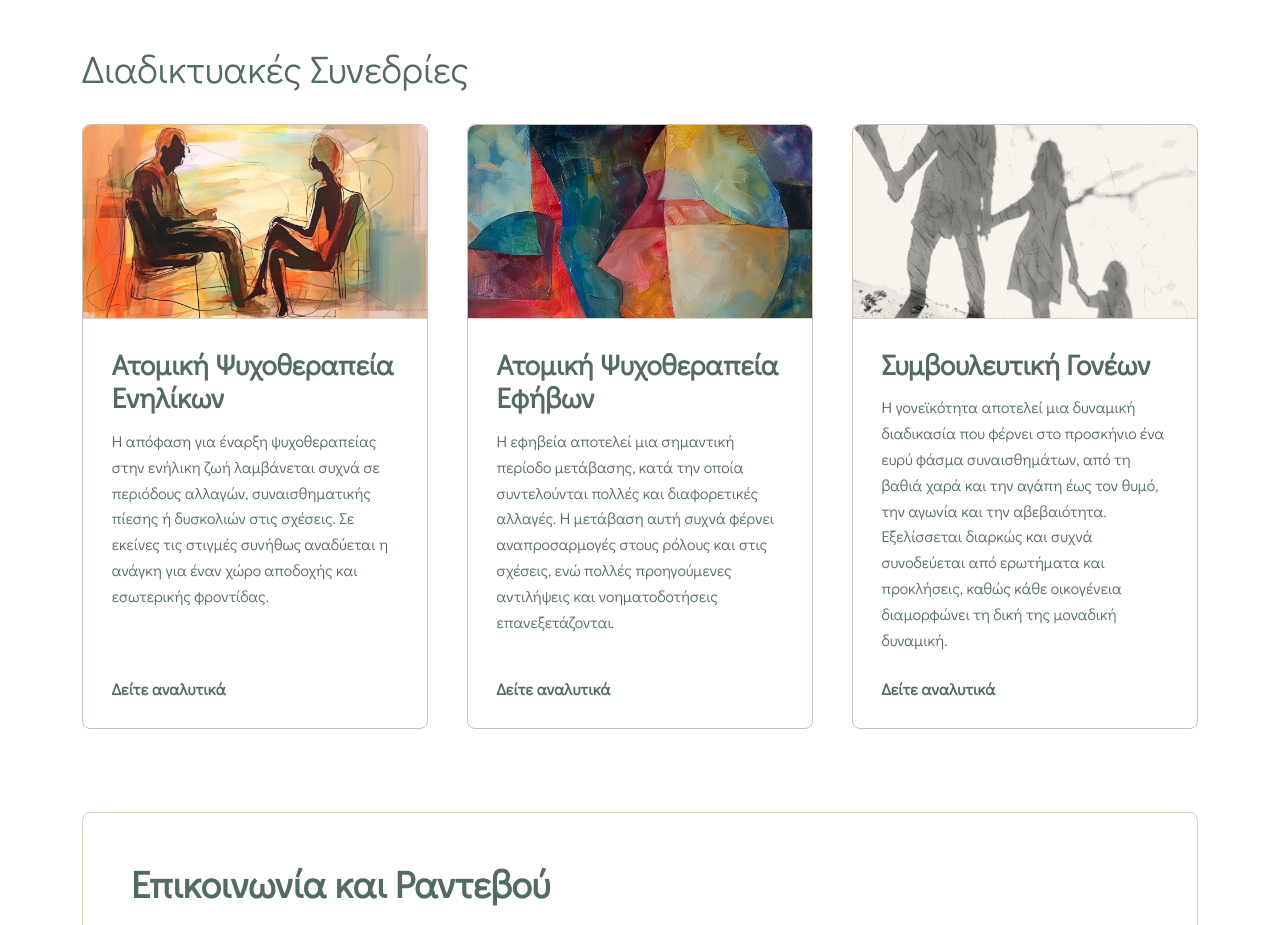
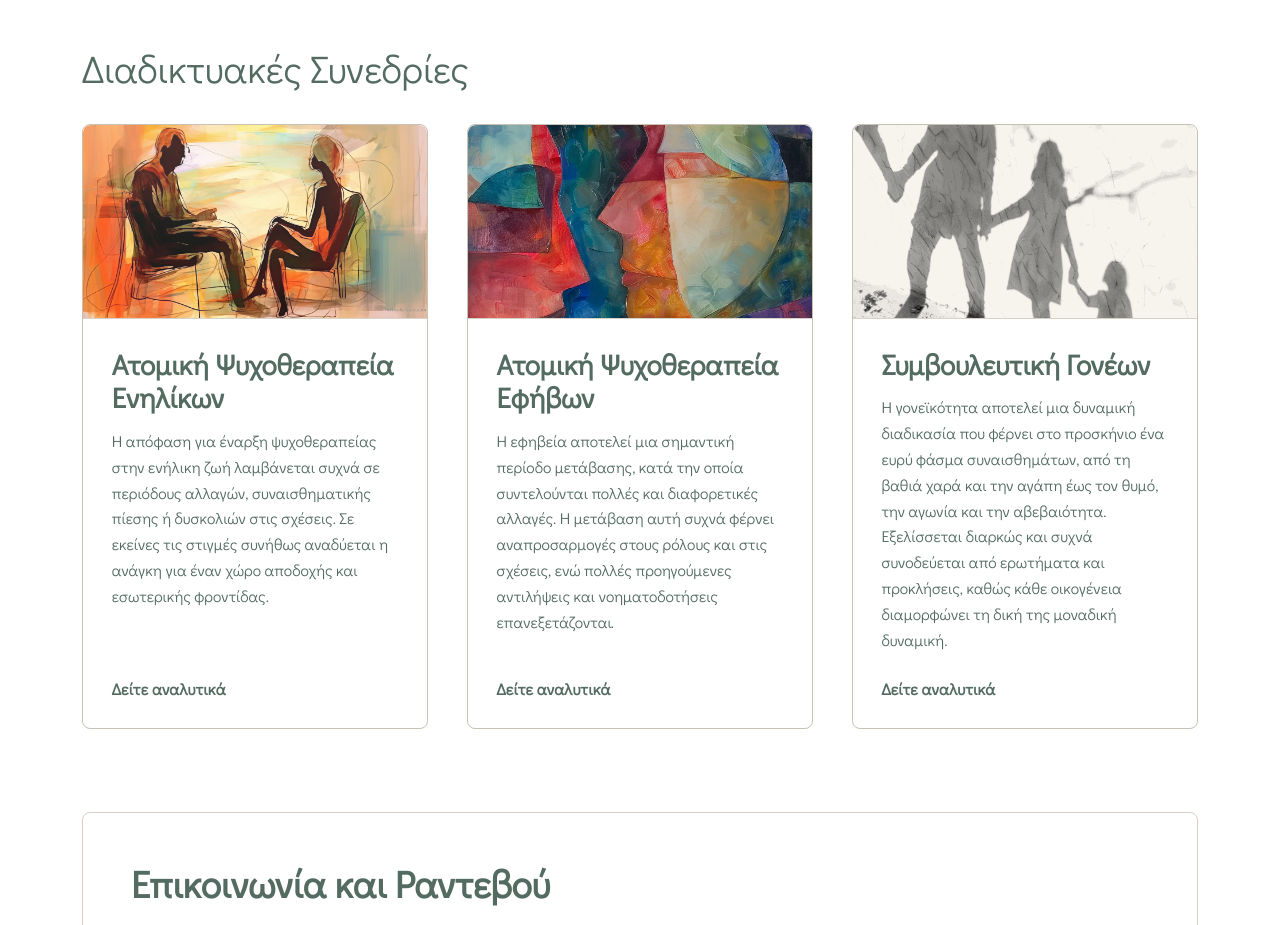
Before and after one commit to yourijanssen/ZoiWebsiteNextjs, a Next.js app: page / in a window 1280 px wide. Shown: the part 1660-2585 px from the top of the page. Built offline with nearby package versions, Linux system fonts and the light colour scheme.

Commit message:
fixed 2nd image placement

```diff
--- a/app/globals.css
+++ b/app/globals.css
@@ -2411,7 +2411,7 @@ body::after,
 
 .services-directory .service-media-adolescent {
   background-size: cover;
-  background-position: center top;
+  background-position: center 31%;
 }
 
 .services-directory .service-media-parentCounseling {
```
